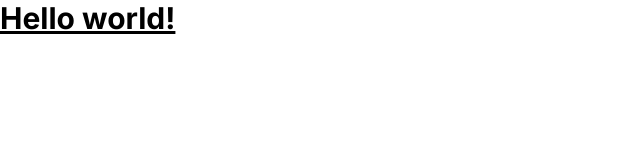
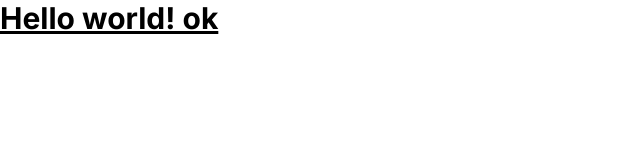
Before and after one commit to akashsdk/shaplamart, a Next.js app: page / in a window 1280 px wide. Shown: the top 160 px of the page, without its empty margins (0-640 px from the left). Built offline with nearby package versions, Linux system fonts and the light colour scheme.

Commit message:
Update page.tsx

```diff
--- a/src/app/page.tsx
+++ b/src/app/page.tsx
@@ -4,7 +4,7 @@ export default function Home() {
   return (
     <div>
       <h1 className="text-3xl font-bold underline">
-      Hello world!
+      Hello world! ok
     </h1>
     </div>
   );
```
